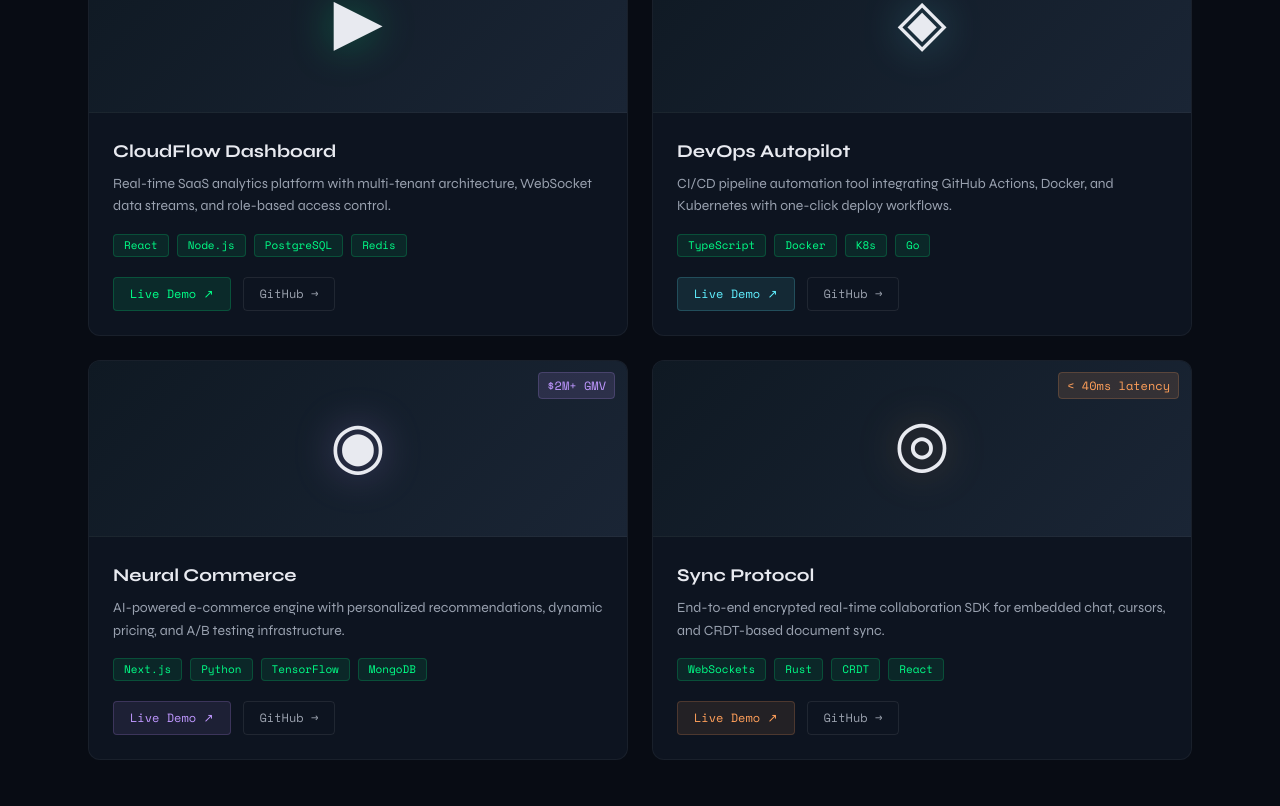
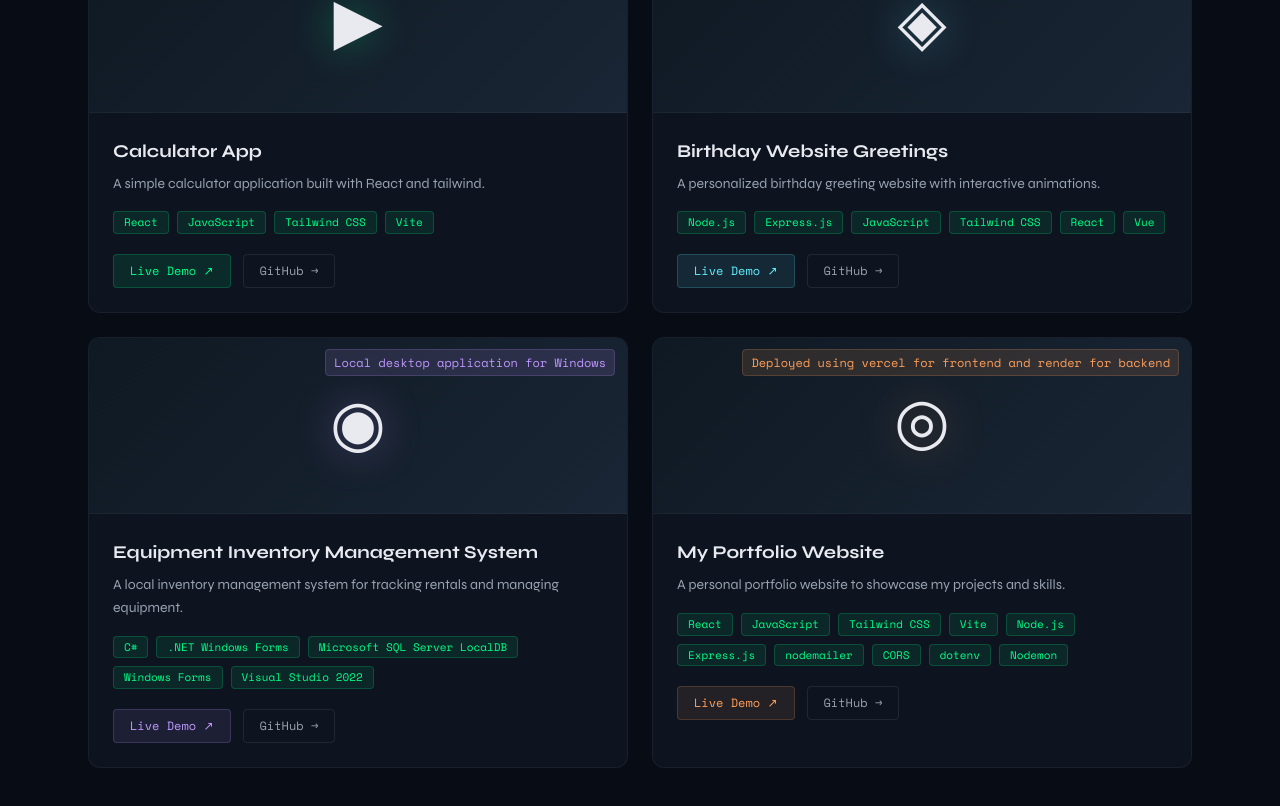
Before and after one commit to jaysonFullStackDev/My-PortFolio, a React (Vite) app: page / in a window 1280 px wide. Shown: the part 1127-1933 px from the top of the page. Built offline with nearby package versions, Linux system fonts and the light colour scheme; no server answers.

Commit message:
Updated the project section

```diff
--- a/src/App.jsx
+++ b/src/App.jsx
@@ -4,36 +4,60 @@ import ReCAPTCHA from "react-google-recaptcha";
 /* ── data ── */
 const projects = [
   {
-    title: "CloudFlow Dashboard",
-    desc: "Real-time SaaS analytics platform with multi-tenant architecture, WebSocket data streams, and role-based access control.",
-    tags: ["React", "Node.js", "PostgreSQL", "Redis"],
+    title: "Calculator App",
+    desc: "A simple calculator application built with React and tailwind.",
+    tags: ["React", "JavaScript", "Tailwind CSS", "Vite"],
     color: "#00ff87",
     icon: "▶",
-    stat: "50k+ users",
+    stat: "Deployed using vercel",
   },
   {
-    title: "DevOps Autopilot",
-    desc: "CI/CD pipeline automation tool integrating GitHub Actions, Docker, and Kubernetes with one-click deploy workflows.",
-    tags: ["TypeScript", "Docker", "K8s", "Go"],
+    title: "Birthday Website Greetings",
+    desc: "A personalized birthday greeting website with interactive animations.",
+    tags: [
+      "Node.js",
+      "Express.js",
+      "JavaScript",
+      "Tailwind CSS",
+      "React",
+      "Vue",
+    ],
     color: "#60efff",
     icon: "◈",
-    stat: "300+ repos",
+    stat: "Deployed using vercel",
   },
   {
-    title: "Neural Commerce",
-    desc: "AI-powered e-commerce engine with personalized recommendations, dynamic pricing, and A/B testing infrastructure.",
-    tags: ["Next.js", "Python", "TensorFlow", "MongoDB"],
+    title: "Equipment Inventory Management System",
+    desc: "A local inventory management system for tracking rentals and managing equipment.",
+    tags: [
+      "C#",
+      ".NET Windows Forms",
+      "Microsoft SQL Server LocalDB",
+      "Windows Forms",
+      "Visual Studio 2022",
+    ],
     color: "#bf97ff",
     icon: "◉",
-    stat: "$2M+ GMV",
+    stat: "Local desktop application for Windows",
   },
   {
-    title: "Sync Protocol",
-    desc: "End-to-end encrypted real-time collaboration SDK for embedded chat, cursors, and CRDT-based document sync.",
-    tags: ["WebSockets", "Rust", "CRDT", "React"],
+    title: "My Portfolio Website",
+    desc: "A personal portfolio website to showcase my projects and skills.",
+    tags: [
+      "React",
+      "JavaScript",
+      "Tailwind CSS",
+      "Vite",
+      "Node.js",
+      "Express.js",
+      "nodemailer",
+      "CORS",
+      "dotenv",
+      "Nodemon",
+    ],
     color: "#ff9f5a",
     icon: "◎",
-    stat: "< 40ms latency",
+    stat: "Deployed using vercel for frontend and render for backend",
   },
 ];
 
```
